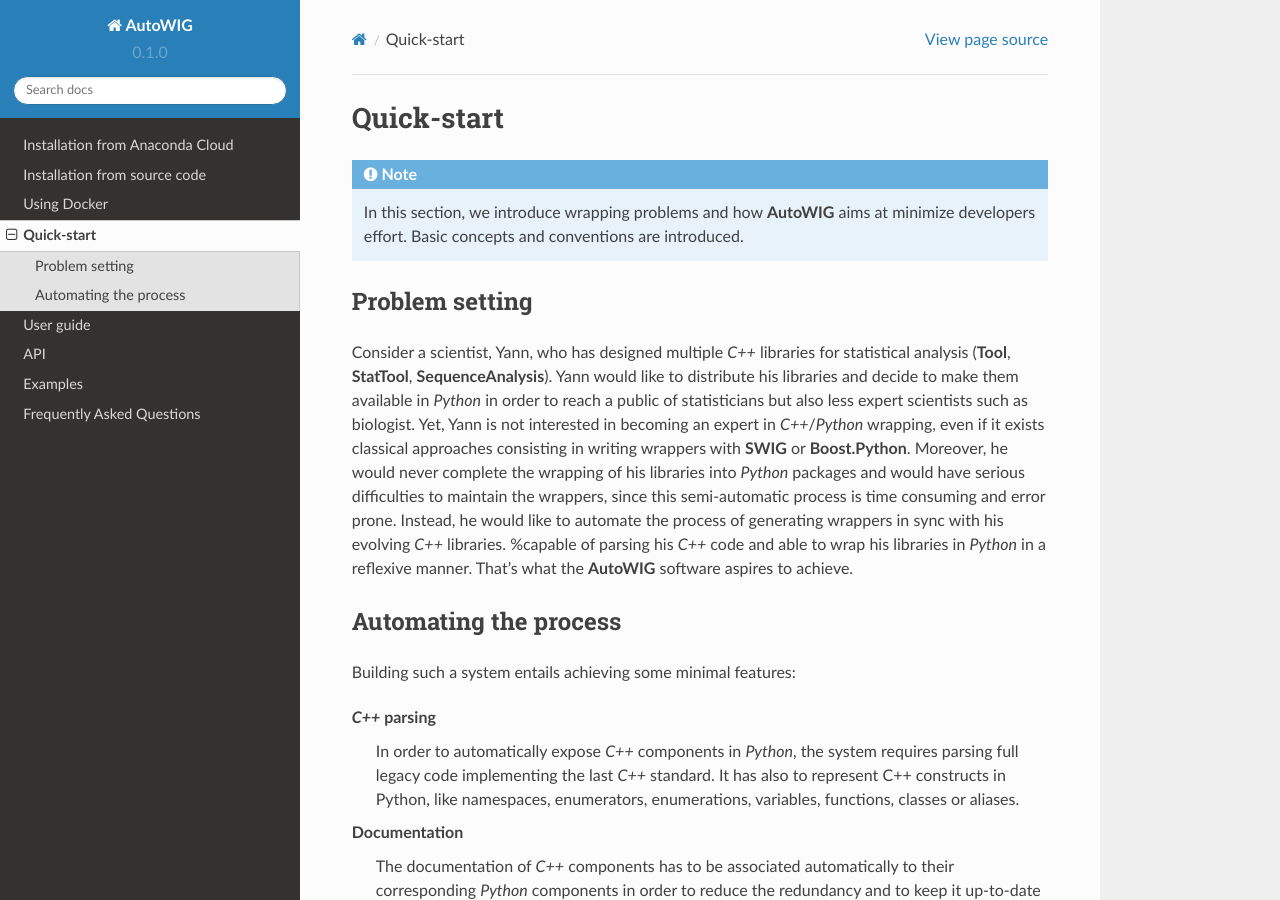
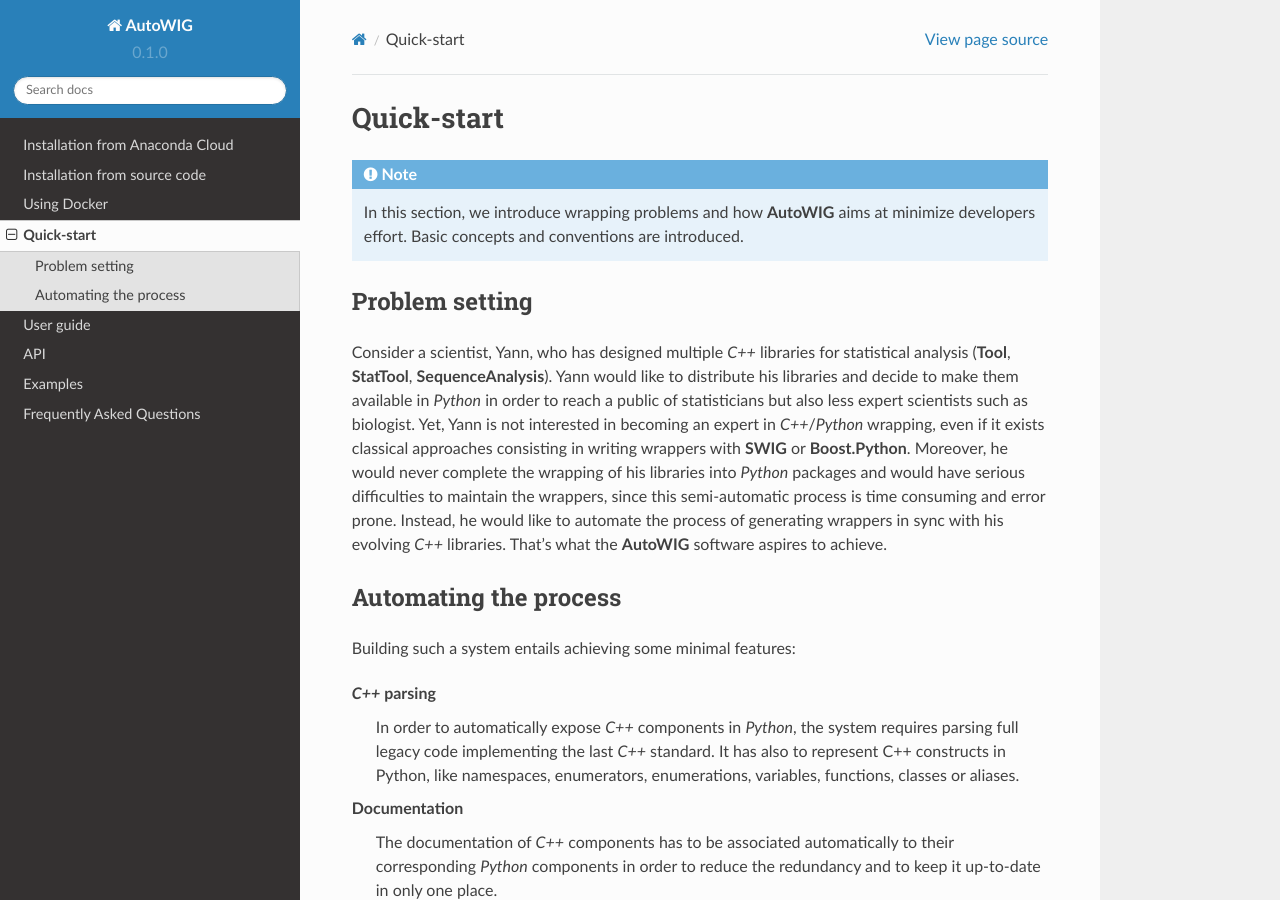
Before and after one commit to StatisKit/AutoWIG, a Sphinx documentation site: the page built from doc/quick_start.rst, in a window 1280 px wide and 900 px high. Built offline with Sphinx 7.4.7 and the Read the Docs theme 2.0.0, drawn with Linux system fonts in a browser that asks for light colours.

Commit message:
Update quick_start.rst

```diff
--- a/doc/quick_start.rst
+++ b/doc/quick_start.rst
@@ -14,7 +14,6 @@
 Yet, Yann is not interested in becoming an expert in *C++*/*Python* wrapping, even if it exists classical approaches consisting in writing wrappers with **SWIG** or **Boost.Python**.
 Moreover, he would never complete the wrapping of his libraries into *Python* packages and would have serious difficulties to maintain the wrappers, since this semi-automatic process is time consuming and error prone.
 Instead, he would like to automate the process of generating wrappers in sync with his evolving *C++* libraries.
-%capable of parsing his *C++* code and able to wrap his libraries in *Python* in a reflexive manner.
 That's what the **AutoWIG** software aspires to achieve.
 
 Automating the process
```
